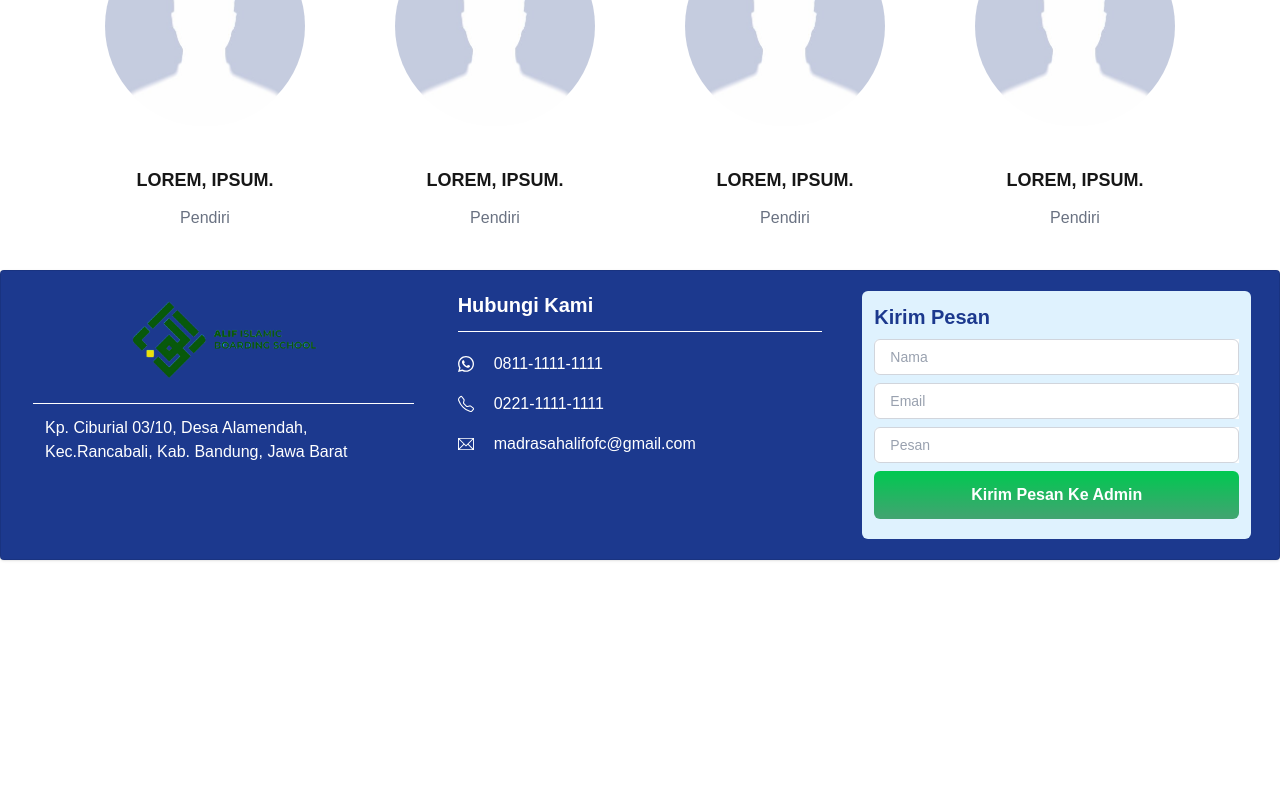
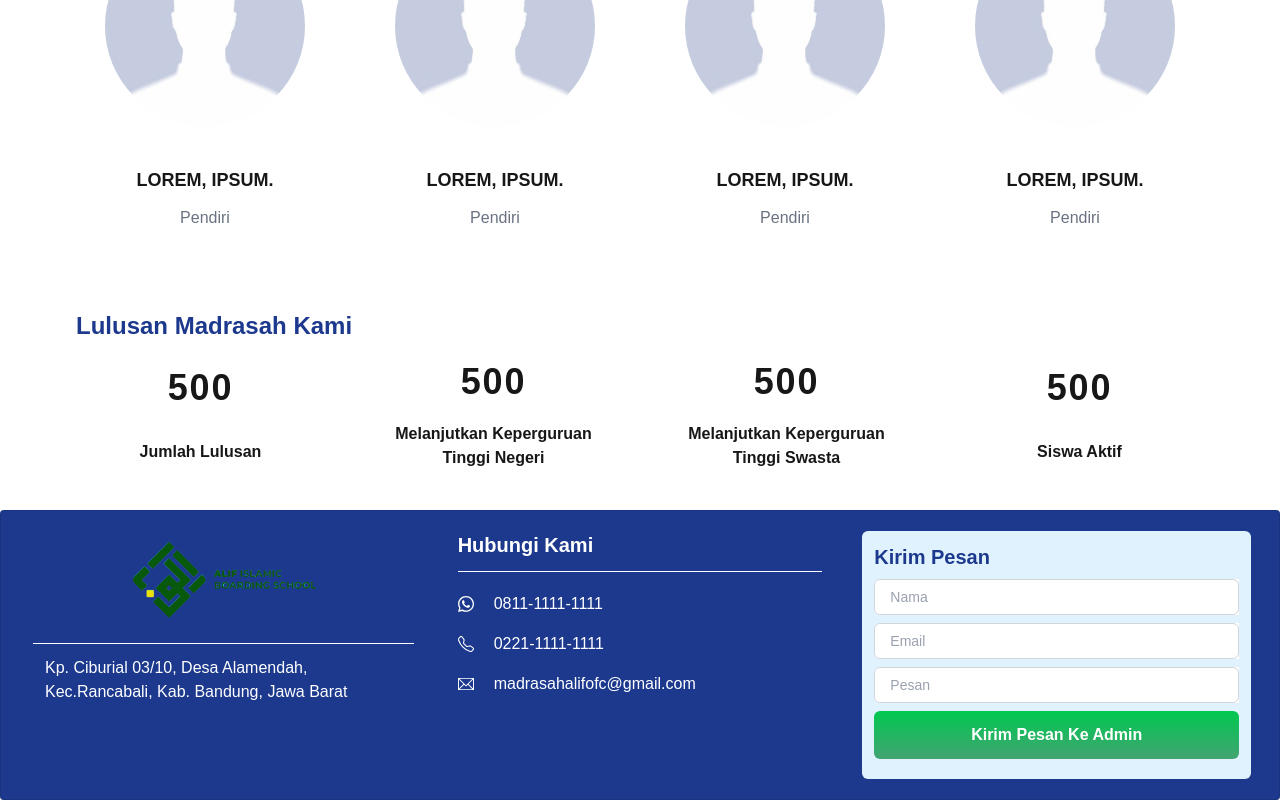
Before and after one commit to kangmiru/web-yayasan, a Next.js app: page /about-us in a window 1280 px wide. Shown: the part 1332-2132 px from the top of the page. Before the commit the page ends 1892 px from the top, so only its background shows below. Built offline with nearby package versions, Linux system fonts and the light colour scheme.

Commit message:
menyelesaikan bagian graduate

```diff
--- a/app/about-us/page.tsx
+++ b/app/about-us/page.tsx
@@ -1,4 +1,4 @@
-import { DraftAboutUs, FounderTeamParts, OurValuesParts, } from "../ui/aboutus/parts";
+import { DraftAboutUs, FounderTeamParts, GraduationsParts, OurValuesParts, } from "../ui/aboutus/parts";
 
 export default function Page(){
     return(
@@ -8,6 +8,8 @@ export default function Page(){
             <OurValuesParts/>
 
             <FounderTeamParts />
+
+            <GraduationsParts/>
         </div>
     )
 }
--- a/app/ui/aboutus/cards.tsx
+++ b/app/ui/aboutus/cards.tsx
@@ -43,6 +43,25 @@ const teams =[
         foto:'/img/profile.jpg',
         name: 'Lorem, ipsum.',
         position: 'pendiri'
+    },
+]
+
+const graduates = [
+    {
+        total : 500,
+        info: 'jumlah lulusan',
+    },
+    {
+        total : 500,
+        info: 'melanjutkan keperguruan tinggi negeri',
+    },
+    {
+        total : 500,
+        info: 'melanjutkan keperguruan tinggi swasta',
+    },
+    {
+        total : 500,
+        info: 'siswa aktif',
     },
 ]
 
@@ -132,3 +151,25 @@ export function TeamCards(){
         </div>
     )
 }
+
+export function GraduateCards(){
+    return (
+        <div className="grid grid-cols-4 gap-3 mx-10">
+            {graduates.map((grad,index) => {
+                return (
+                    <div
+                        key={index}
+                        className="grid mx-auto text-center items-center"
+                    >
+                        <span className="text-4xl font-extrabold tracking-wider">
+                            {grad.total}
+                        </span>
+                        <p className="mt-5 capitalize text-md mx-5 font-bold">
+                            {grad.info}
+                        </p>
+                    </div>
+                )
+            })}
+        </div>
+    )
+}
--- a/app/ui/aboutus/parts.tsx
+++ b/app/ui/aboutus/parts.tsx
@@ -1,5 +1,5 @@
 import Image from "next/image"
-import { TeamCards, Values, VisiMisi } from "./cards"
+import { GraduateCards, TeamCards, Values, VisiMisi } from "./cards"
 import { TitleAboutUs } from "../title"
 
 const timelineData = [
@@ -132,3 +132,13 @@ export function FounderTeamParts(){
         </div>
     )
 }
+
+export function GraduationsParts(){
+    return (
+        <div className="mx-5 mt-5 mb-10">
+            <TitleAboutUs title="lulusan madrasah kami" />
+
+            <GraduateCards />
+        </div>
+    )
+}
```
